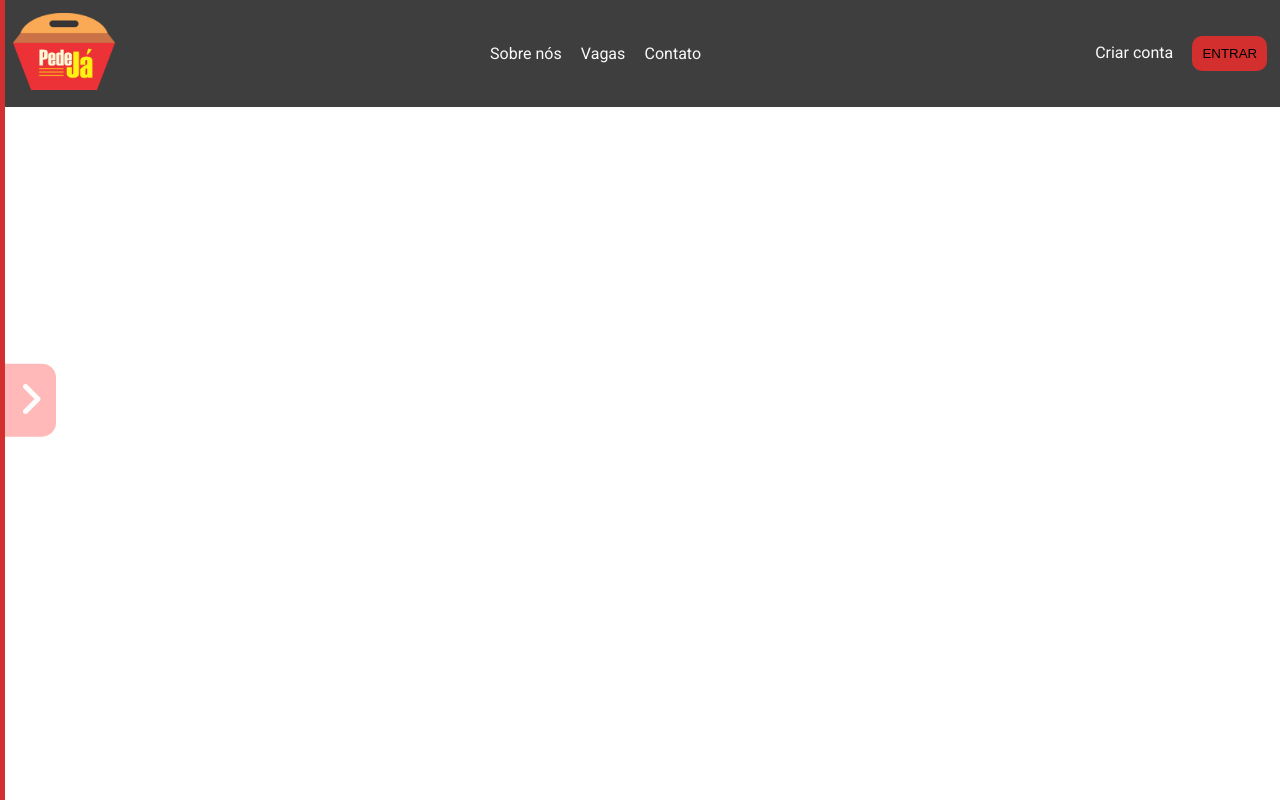
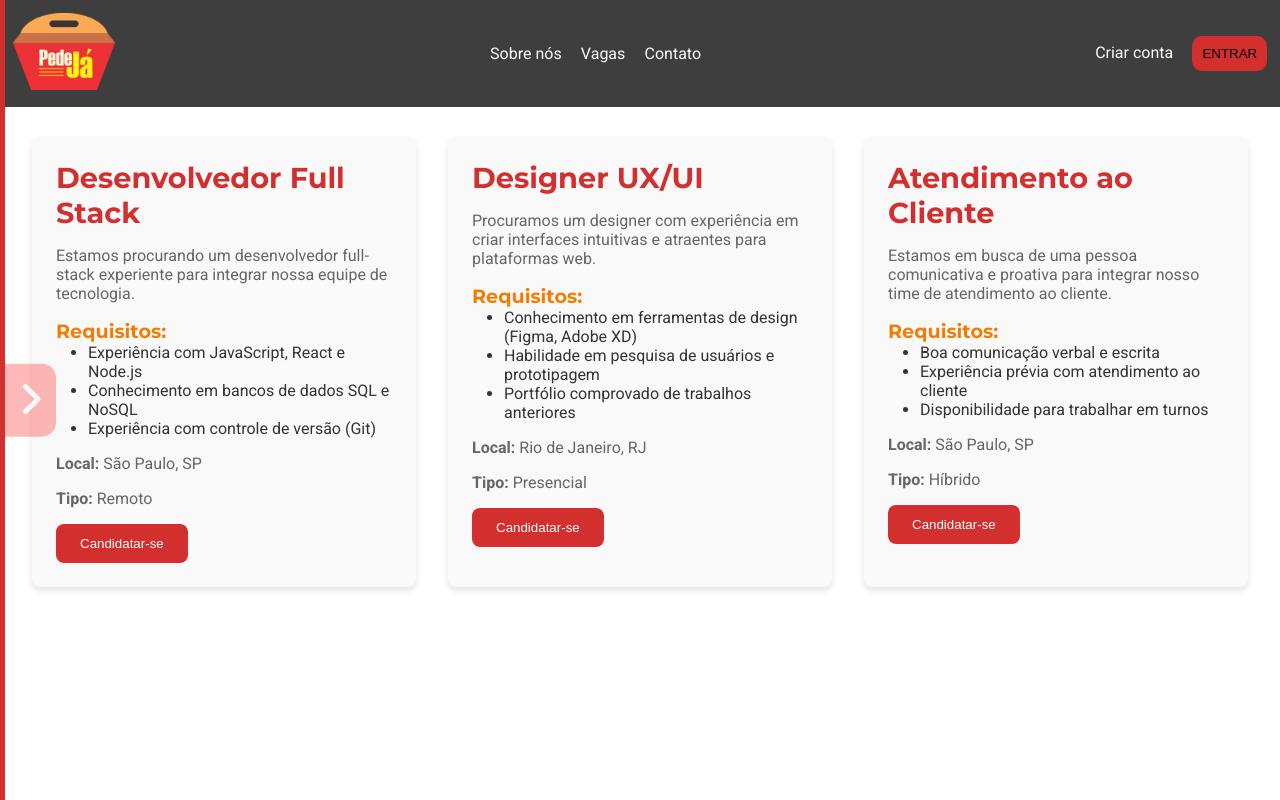
Before and after one commit to BMinority/REACT-pede-ja, a React (Vite) app in the folder pede-ja/: page /vagas in a window 1280 px wide. Built offline with nearby package versions, Linux system fonts and the light colour scheme.

Commit message:
style Vagas.jsx

```diff
--- a/pede-ja/src/components/css/Vagas.css
+++ b/pede-ja/src/components/css/Vagas.css
@@ -0,0 +1,77 @@
+@import url('../../App.css');
+
+.vagas-page {
+    padding: 2rem;
+    color: #333;
+}
+
+.vagas-header {
+    text-align: center;
+    margin-bottom: 2rem;
+}
+
+.vagas-header h1 {
+    font-size: 2.5rem;
+    color: var(--cor-vermelho);
+}
+
+.vagas-header p {
+    font-size: 1.2rem;
+    color: #666;
+}
+
+.vagas-lista {
+    display: grid;
+    grid-template-columns: repeat(auto-fit, minmax(300px, 1fr));
+    gap: 2rem;
+}
+
+.vaga-card {
+    background-color: #f9f9f9;
+    padding: 1.5rem;
+    border-radius: 8px;
+    box-shadow: 0 4px 6px rgba(0, 0, 0, 0.1);
+}
+
+.vaga-card h2 {
+    font-size: 1.8rem;
+    color: var(--cor-vermelho);
+    margin-bottom: 1rem;
+}
+
+.vaga-card h3 {
+    font-size: 1.2rem;
+    margin-top: 1rem;
+    color: var(--cor-laranja);
+}
+
+.vaga-card ul {
+    list-style-type: disc;
+    padding-left: 2rem;
+    margin-bottom: 1rem;
+}
+
+.vaga-card p {
+    margin-bottom: 1rem;
+    color: #666;
+}
+
+.apply-btn {
+    padding: 0.75rem 1.5rem;
+    background-color: var(--cor-vermelho);
+    color: white;
+    border: none;
+    border-radius: 8px;
+    cursor: pointer;
+    transition: background-color 0.3s ease;
+}
+
+.apply-btn:hover {
+    background-color: var(--cor-vermelho-claro);
+}
+
+@media (max-width: 600px) {
+    .vagas-lista {
+        grid-template-columns: 1fr;
+    }
+}
--- a/pede-ja/src/components/jsx/Vagas.jsx
+++ b/pede-ja/src/components/jsx/Vagas.jsx
@@ -1,8 +1,70 @@
 import '../css/Vagas.css'
 
 function Vagas() {
+    const vagas = [
+        {
+            id: 1,
+            titulo: 'Desenvolvedor Full Stack',
+            descricao: 'Estamos procurando um desenvolvedor full-stack experiente para integrar nossa equipe de tecnologia.',
+            requisitos: [
+                'Experiência com JavaScript, React e Node.js',
+                'Conhecimento em bancos de dados SQL e NoSQL',
+                'Experiência com controle de versão (Git)',
+            ],
+            local: 'São Paulo, SP',
+            tipo: 'Remoto',
+        },
+        {
+            id: 2,
+            titulo: 'Designer UX/UI',
+            descricao: 'Procuramos um designer com experiência em criar interfaces intuitivas e atraentes para plataformas web.',
+            requisitos: [
+                'Conhecimento em ferramentas de design (Figma, Adobe XD)',
+                'Habilidade em pesquisa de usuários e prototipagem',
+                'Portfólio comprovado de trabalhos anteriores',
+            ],
+            local: 'Rio de Janeiro, RJ',
+            tipo: 'Presencial',
+        },
+        {
+            id: 3,
+            titulo: 'Atendimento ao Cliente',
+            descricao: 'Estamos em busca de uma pessoa comunicativa e proativa para integrar nosso time de atendimento ao cliente.',
+            requisitos: [
+                'Boa comunicação verbal e escrita',
+                'Experiência prévia com atendimento ao cliente',
+                'Disponibilidade para trabalhar em turnos',
+            ],
+            local: 'São Paulo, SP',
+            tipo: 'Híbrido',
+        },
+    ];
+
     return (
-        <div>Vagas</div>
+        <div className="vagas-page">
+            <section className="vagas-header">
+                <h1>Trabalhe Conosco</h1>
+                <p>Confira as oportunidades disponíveis e faça parte do time PedeJá.</p>
+            </section>
+
+            <section className="vagas-lista">
+                {vagas.map((vaga) => (
+                    <div className="vaga-card" key={vaga.id}>
+                        <h2>{vaga.titulo}</h2>
+                        <p>{vaga.descricao}</p>
+                        <h3>Requisitos:</h3>
+                        <ul>
+                            {vaga.requisitos.map((requisito, index) => (
+                                <li key={index}>{requisito}</li>
+                            ))}
+                        </ul>
+                        <p><strong>Local:</strong> {vaga.local}</p>
+                        <p><strong>Tipo:</strong> {vaga.tipo}</p>
+                        <button className="apply-btn">Candidatar-se</button>
+                    </div>
+                ))}
+            </section>
+        </div>
     )
 }
 
```
